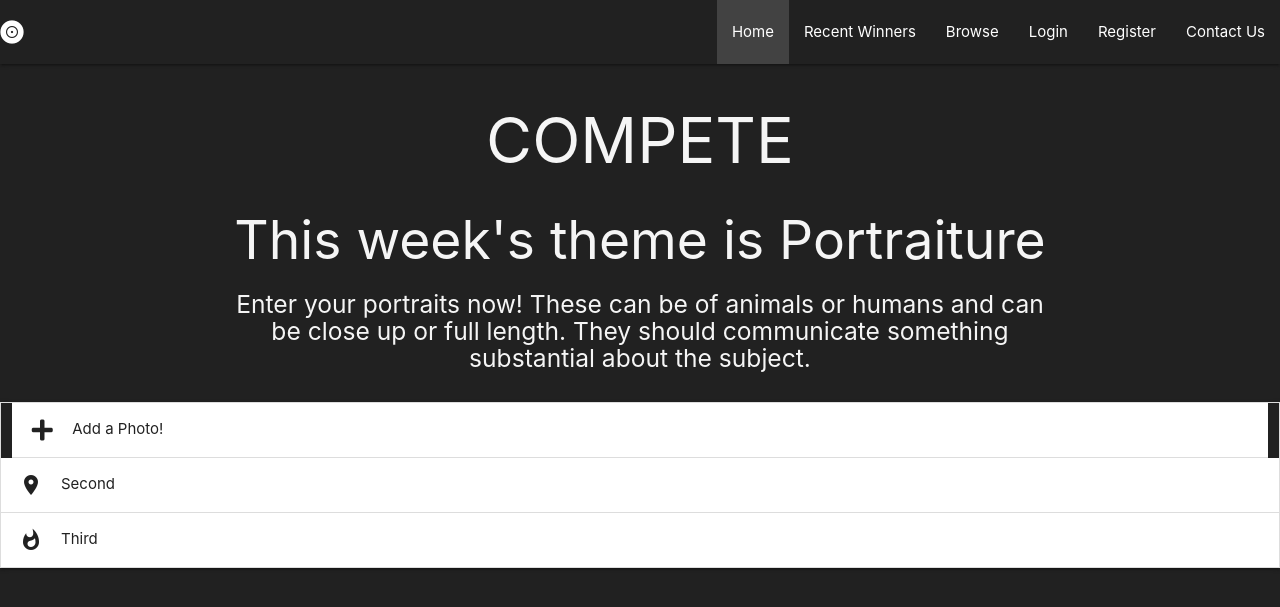
After one commit to kairosity/mp3-snapathon, a Flask app: page /compete in a window 1280 px wide. The commit adds this page. Shown: the top 607 px of the page. Run offline with Flask 2, Linux system fonts and the light colour scheme; some libraries are stand-ins or nearby versions.

Commit message:
feat: add a competition page and basic entry form & connect with photo obj in db

```diff
--- a/app.py
+++ b/app.py
@@ -107,6 +107,46 @@ def profile(username):
 
     return redirect(url_for("login"))
 
+
+@app.route("/compete", methods=['GET', 'POST'])
+def compete():
+    '''
+    1. Get the competition page
+    2. Know which user is using it (through session)
+    3. when the form is posted:
+        3.1. save the image into gridfs
+        3.2 save all the image details into photo object
+        3.3 save the image objectid into the user object - that user in session.
+    This needs to post the image to the mongodb photos db
+    '''
+    if request.method == 'POST':
+        if 'photo' in request.files:
+            photo = request.files['photo']
+            # I need to change this so that the filenames are
+            # generated by me to ensure they are always unique.
+            mongo.save_file(photo.filename, photo)
+
+            current_user_id = mongo.db.users.find_one(
+                {"username": session["user"]})
+
+            print(current_user_id)
+
+            new_entry = {
+            "photo_title": request.form.get("title").lower(),
+            "photo_story": request.form.get("story").lower(),
+            "camera": request.form.get("camera").lower(),
+            "lens": request.form.get("lens").lower(),
+            "aperture": request.form.get("aperture").lower(),
+            "shutter": request.form.get("shutter").lower(),
+            "iso": request.form.get("iso").lower(),
+            "created_by": current_user_id
+            }
+            mongo.db.photos.insert_one(new_entry)
+            # mongo.db.users.update("photos": # find a way of putting this photo object in this array)
+
+
+    return render_template("compete.html")
+
 # @app.route("/get_photos")
 # def get_photos():
 #     photos = mongo.db.photos.find()
--- a/static/css/style.css
+++ b/static/css/style.css
@@ -14,3 +14,31 @@ h4.flashmsg {
 button.register-btn {
     width: 100%;
 }
+
+/* User profile Page */
+
+.avatar {
+    width: 100px;
+    height: 100px;
+    border: #7c4dff 2px solid;
+    border-radius: 50%;
+    padding: 10px;
+    background-color: #7c4dff;
+}
+
+/* Competition Page */
+
+input[type=text],
+textarea {
+    color: #f5f5f5;
+}
+
+.upload-photo {
+    width: 200px;
+    height: 100px;
+    background-color: #7c4dff;
+}
+
+.collapsible-body {
+    border: none;
+}
--- a/static/js/script.js
+++ b/static/js/script.js
@@ -1,4 +1,5 @@
 $(document).ready(function(){
     $('.sidenav').sidenav();
     $('.tabs').tabs();
+    $('.collapsible').collapsible();
   });
--- a/templates/base.html
+++ b/templates/base.html
@@ -24,6 +24,7 @@
         <li><a href="#">Browse</a></li>
         {% if session['user'] %}
             <li><a href="{{url_for('profile', username=session['user'])}}">My Profile</a></li>
+            <li><a href="{{url_for('compete', username=session['user'])}}">Compete</a></li>
             <li><a href="{{url_for('logout')}}">Logout</a></li>
         {% else %}
             <li><a href="{{url_for('login')}}">Login</a></li>
@@ -56,7 +57,7 @@
       {% endwith %}
   </section>
 
-     <h2 class="text-white">{{ username }}</h2>
+
 {% block content %}
 {% endblock %}
 
--- /dev/null
+++ b/templates/compete.html
@@ -0,0 +1,98 @@
+{% extends "base.html" %}
+
+{% block content %}
+
+<section class="comp-intro center-align">
+    <div class="row">
+        <div class="col s8 offset-s2">
+        <h1 class="grey-text text-lighten-4">COMPETE</h1>
+
+        <h2 class="grey-text text-lighten-4">This week's theme is Portraiture</h2>
+
+        <h5 class="grey-text text-lighten-4">Enter your portraits now!
+        These can be of animals or humans and can be close up or full length.
+        They should communicate something substantial about the subject.</h5>
+        </div>
+    </div>
+</section>
+<div class="row">
+    <ul class="collapsible">
+    <li class="col s12">
+      <div class="collapsible-header"><i class="fas fa-plus"></i>Add a Photo!</div>
+      <div class="collapsible-body">
+    <form class="col s8 offset-s2" method="post" action="{{ url_for('compete') }}" enctype="multipart/form-data">
+                <div class="row">
+                    <div class="input-field col s12 m6">
+                    <input id="title" name="title" type="text" class="validate" required>
+                    <label for="title">Title</label>
+                    </div>
+                    <div class="file-field input-field col s12 m6">
+                <div class="btn">
+                    <span>Click to upload your entry</span>
+                    <input type="file" name="photo">
+                </div>
+                <div class="file-path-wrapper">
+                    <input class="file-path validate" type="text">
+                </div>
+                </div>
+                </div>
+                <div class="row">
+                    <div class="input-field col s12">
+                    <textarea id="story" name="story" class="materialize-textarea"></textarea>
+                    <label for="story">Story</label>
+                    </div>
+                </div>
+                <div class="row">
+                    <div class="input-field col s12 m6">
+                    <input id="camera" name="camera" type="text" class="validate" required>
+                    <label for="camera">Camera</label>
+                    </div>
+                    <div class="input-field col s12 m6">
+                    <input id="lens" name="lens" type="text" class="validate">
+                    <label for="lens">Lens</label>
+                    </div>
+                </div>
+                <div class="row">
+                    <div class="input-field col s12 m4">
+                    <input id="aperture" name="aperture" type="text" class="validate">
+                    <label for="aperture">Aperture</label>
+                    </div>
+                    <div class="input-field col s12 m4">
+                    <input id="shutter" name="shutter" type="text" class="validate">
+                    <label for="shutter">Shutter Speed</label>
+                    </div>
+                    <div class="input-field col s12 m4 white-text">
+                    <input id="iso" name="iso" type="text" class="validate">
+                    <label for="iso">ISO</label>
+                    </div>
+                </div>
+
+                <div class="row">
+                    <div class="col s12">
+                    <p class="grey-text">I guarantee that this photograph is my own work and I have the right to share it. I further guarantee that it
+                        contains no explicit imagery, or violence, or anything offensive. (worded better) I further promise that this
+                        photograph has not been heavily edited other than simple tweaks to contrast and exposure.
+                        <label> <input type="checkbox" class="filled-in" required />
+                    <span>I have read and agree to these terms and conditions</span>
+                </label></p>
+                    </div>
+                </div>
+                <button class="btn waves-effect waves-light" type="submit" name="action">Compete!
+            </button>
+    </form>
+
+      </div>
+    </li>
+    <li>
+      <div class="collapsible-header"><i class="material-icons">place</i>Second</div>
+      <div class="collapsible-body"><span>Lorem ipsum dolor sit amet.</span></div>
+    </li>
+    <li>
+      <div class="collapsible-header"><i class="material-icons">whatshot</i>Third</div>
+      <div class="collapsible-body"><span>Lorem ipsum dolor sit amet.</span></div>
+    </li>
+  </ul>
+
+  </div>
+
+{% endblock %}
--- a/templates/profile.html
+++ b/templates/profile.html
@@ -2,7 +2,10 @@
 
 {% block content %}
 
+    <img class="avatar" src="{{url_for('static', filename='images/in-app/user-secret-solid.svg')}}"/>
     <h1>{{ username }}'s profile</h1>
+
+
 
     <div class="row">
     <div class="col s12">
```
Also changed, not shown: .gitpod.yml, static/images/in-app/user-secret-solid.svg (added).
